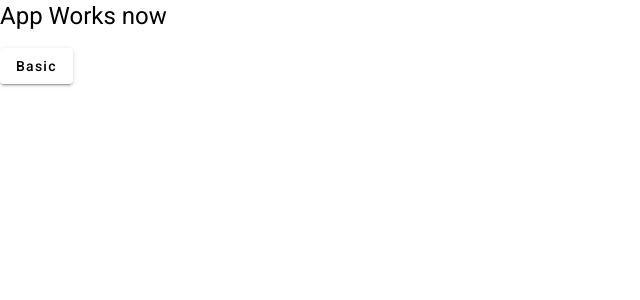
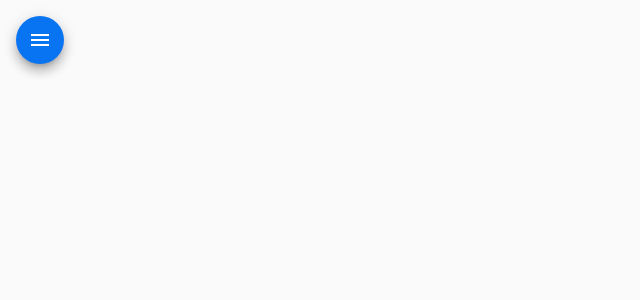
Before and after one commit to alexander1914/helpdesk-front, an Angular app in the folder helpdesk-app/: page / in a window 1280 px wide. Shown: the top 300 px of the page, without its empty margins (0-640 px from the left). Built offline with nearby package versions, Linux system fonts and the light colour scheme.

Commit message:
I did a new component nav and set your style

```diff
--- a/helpdesk-app/src/app/app.component.html
+++ b/helpdesk-app/src/app/app.component.html
@@ -1,2 +1 @@
-<h1>App Works now</h1>
-<button mat-raised-button>Basic</button>
+<router-outlet></router-outlet>
--- a/helpdesk-app/src/app/app.component.ts
+++ b/helpdesk-app/src/app/app.component.ts
@@ -1,11 +1,13 @@
 import { Component } from '@angular/core';
 
 import { MatButtonModule } from '@angular/material/button';
+import { NavComponent } from "./components/nav/nav.component";
+import { RouterOutlet } from '@angular/router';
 
 @Component({
   selector: 'app-root',
   standalone: true,
-  imports: [MatButtonModule],
+  imports: [RouterOutlet, MatButtonModule, NavComponent],
   templateUrl: 'app.component.html'
 })
 export class AppComponent {
--- a/helpdesk-app/src/app/app.routes.ts
+++ b/helpdesk-app/src/app/app.routes.ts
@@ -1,3 +1,9 @@
 import { Routes } from '@angular/router';
+import { NavComponent } from './components/nav/nav.component';
 
-export const routes: Routes = [];
+export const routes: Routes = [
+    {
+        path:"",
+        component: NavComponent
+    }
+];
--- /dev/null
+++ b/helpdesk-app/src/app/components/nav/nav.component.css
@@ -0,0 +1,22 @@
+.container {
+    height: 100%;
+}
+
+.sidenav {
+    width: 13rem;
+    background: #0974f1;
+}
+
+.sidenav a {
+    color: white;
+}
+
+.sidenav i {
+    margin-right: .6rem;
+}
+
+.menu {
+    margin: 1rem 0 0 1rem;
+    color: white;
+    background: #0974f1;
+}
--- /dev/null
+++ b/helpdesk-app/src/app/components/nav/nav.component.html
@@ -0,0 +1,33 @@
+<mat-drawer-container class="container" autosize>
+    <mat-drawer #drawer class="sidenav" mode="side">
+        <img src="" alt="Imagem de navegação">
+        <mat-nav-list class="nav-list">
+            <a mat-list-item routerLink="/">
+                <i class="material-icons">home</i>
+                Home
+            </a>
+            <a mat-list-item routerLink="/">
+                <i class="material-icons">account_circle</i>
+                Técnicos
+            </a>
+            <a mat-list-item routerLink="/">
+                <i class="material-icons">person</i>
+                Clientes
+            </a>
+            <a mat-list-item routerLink="/">
+                <i class="material-icons">code</i>
+                Github
+            </a>
+            <a mat-list-item routerLink="/">
+                <i class="material-icons">logout</i>
+                Sair
+            </a>
+        </mat-nav-list>
+    </mat-drawer>
+
+    <div class="sidenav-content">
+        <button class="menu mat-elevation-z8" (click)="drawer.toggle()" mat-icon-button>
+            <mat-icon>menu</mat-icon>
+        </button>
+    </div>
+</mat-drawer-container>
--- /dev/null
+++ b/helpdesk-app/src/app/components/nav/nav.component.ts
@@ -0,0 +1,23 @@
+import { Component, OnInit } from '@angular/core';
+
+//Material components
+import { MatButtonModule } from '@angular/material/button';
+import { MatSidenavModule } from '@angular/material/sidenav';
+import { MatListModule } from '@angular/material/list';
+import { MatIconModule } from '@angular/material/icon';
+
+@Component({
+  selector: 'app-nav',
+  standalone: true,
+  imports: [MatButtonModule, MatSidenavModule, MatListModule, MatIconModule],
+  templateUrl: './nav.component.html',
+  styleUrl: './nav.component.css'
+})
+export class NavComponent implements OnInit {
+
+  constructor(){}
+
+  ngOnInit(): void {
+
+  }
+}
```
Also changed, not shown: helpdesk-app/src/assets/img/dashboard-panel.png (added), helpdesk-app/src/assets/img/dashboard.svg (added).
